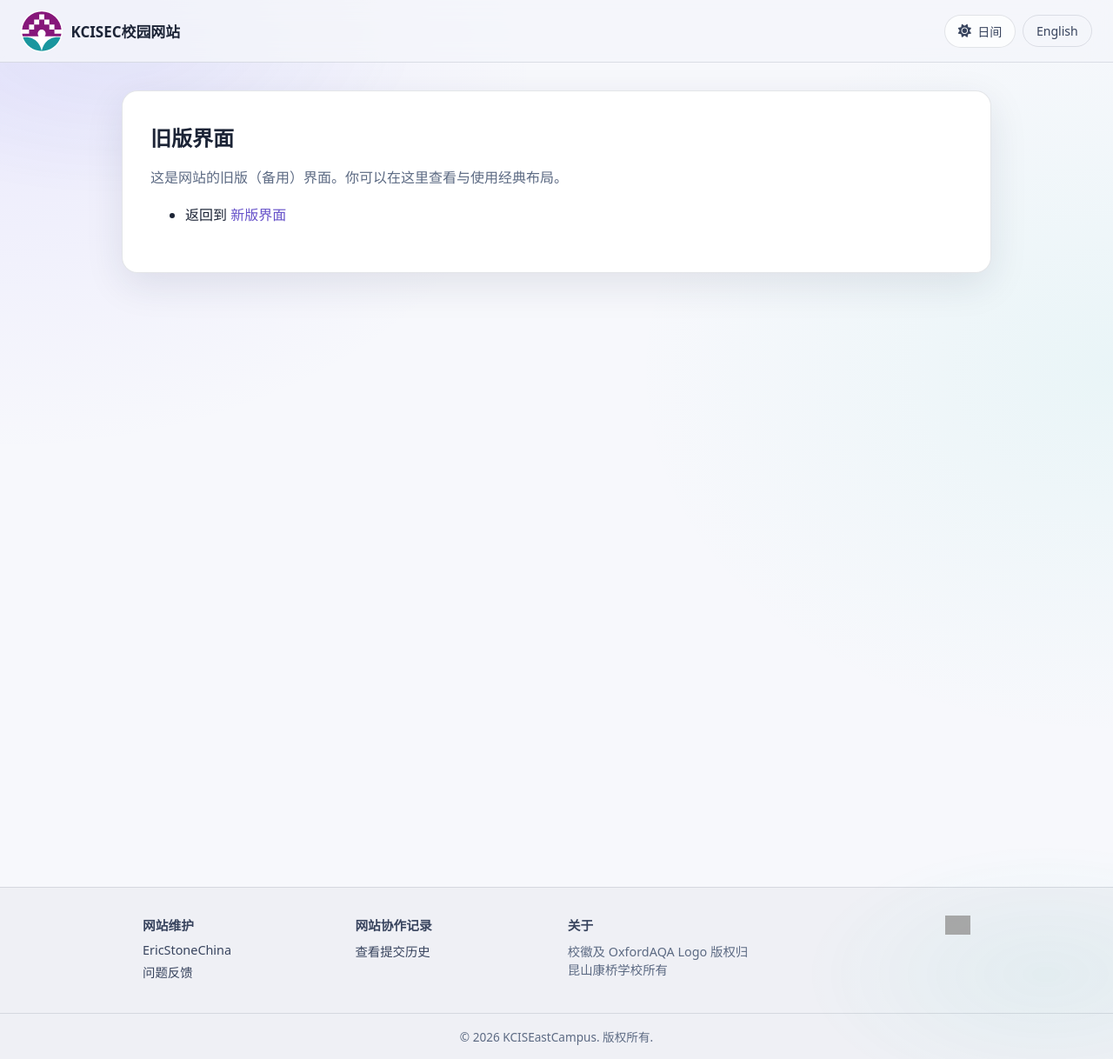
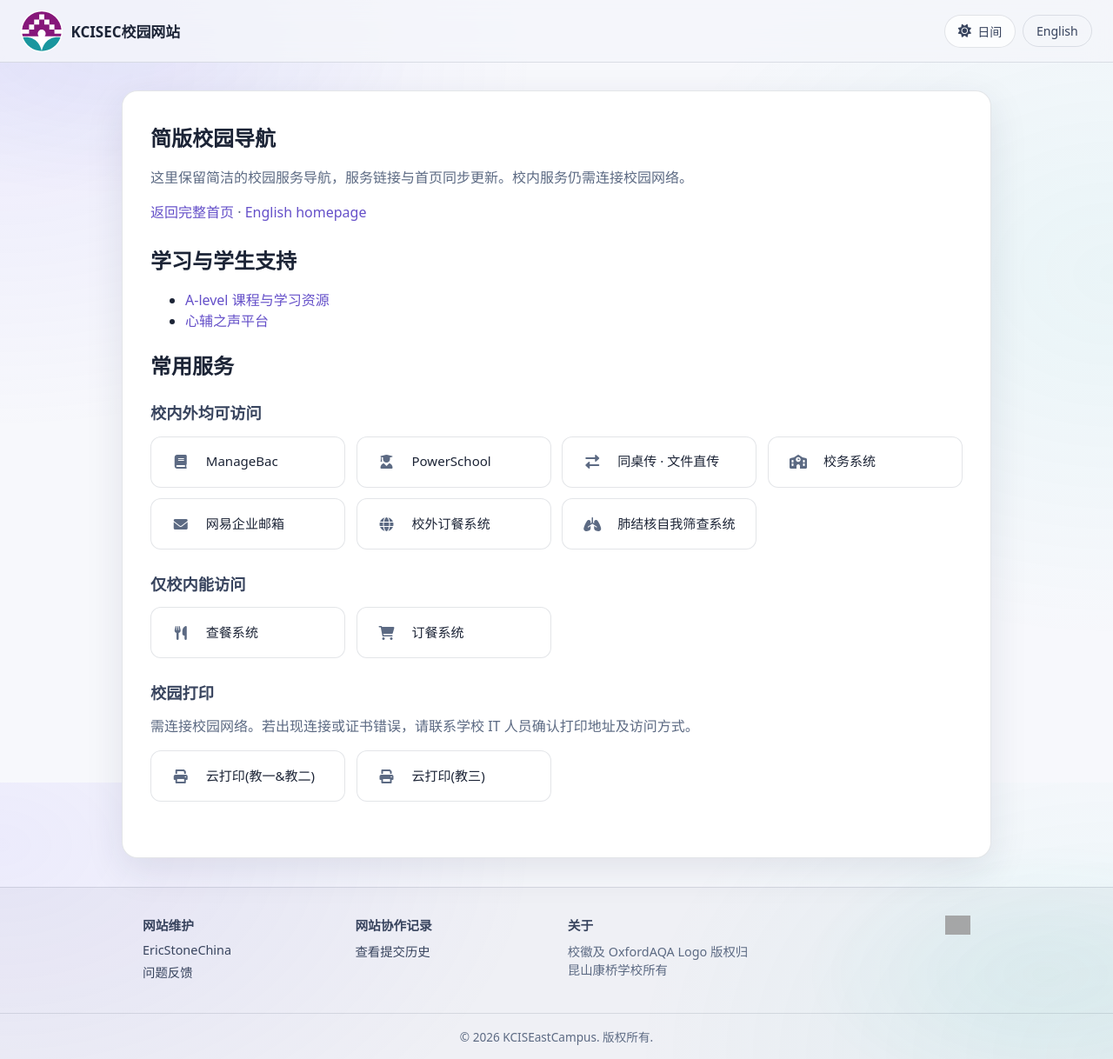
Before and after one commit to KCISEastCampus/Pages, a Jekyll site: the page built from old/index.md, in a window 1280 px wide and 1218 px high. Shown: the whole window at 87% size. Built offline with Jekyll 4.4.1, drawn with Linux system fonts in a browser that asks for light colours; grey boxes are pictures that could not be loaded.

Commit message:
fix: add copy feedback and usable fallback navigation

```diff
--- a/_layouts/chess_v2.html
+++ b/_layouts/chess_v2.html
@@ -81,6 +81,7 @@
           <div>
             <div class="chess-password-title">🔑 比赛密码</div>
             <div class="chess-password-text">{{ site.data.chess.config.password_hint | default: '所有比赛使用相同密码，点击复制' }}</div>
+            <p class="chess-password-text" data-copy-status role="status"></p>
           </div>
           <div class="chess-password-display">
             <code data-password-code>KangChiaoInternationalSchool</code>
@@ -169,7 +170,7 @@
       matches: {{ site.data.chess.matches | jsonify }}
     };
   </script>
-  <script src="/assets/js/chess.js?v=20261020-schedule"></script>
+  <script src="/assets/js/chess.js?v=20261020-copy"></script>
 </body>
 
 </html>
--- a/old/index.md
+++ b/old/index.md
@@ -1,10 +1,21 @@
 ---
 layout: legacy
 language: zh_CN
+title: 简版校园导航
+translation_url: /en/
 ---
 
-# 旧版界面
+# 简版校园导航
 
-这是网站的旧版（备用）界面。你可以在这里查看与使用经典布局。
+这里保留简洁的校园服务导航，服务链接与首页同步更新。校内服务仍需连接校园网络。
 
-- 返回到 [新版界面](/)
+[返回完整首页](/) · [English homepage](/en/)
+
+## 学习与学生支持
+
+- [A-level 课程与学习资源](https://academic.kcisec.site/)
+- [心辅之声平台](/app/)
+
+## 常用服务
+
+{% include quick-links.html %}
```
Also changed, not shown: _layouts/404.html (+18 -8 lines), assets/js/chess.js (+8 -3 lines), tests/chess.test.cjs (+40 -1 lines), tests/navigation.test.cjs (+24 -0 lines), README.md.
